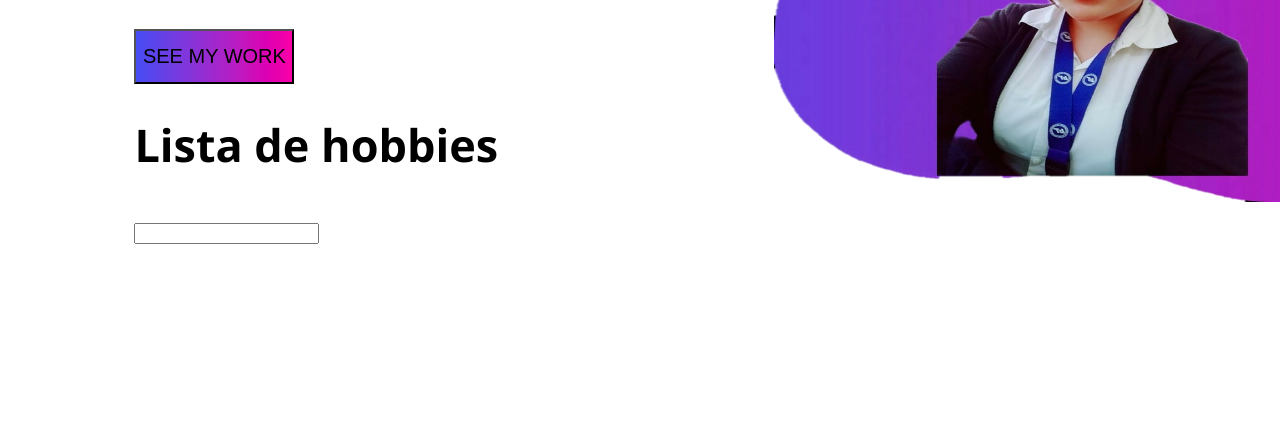
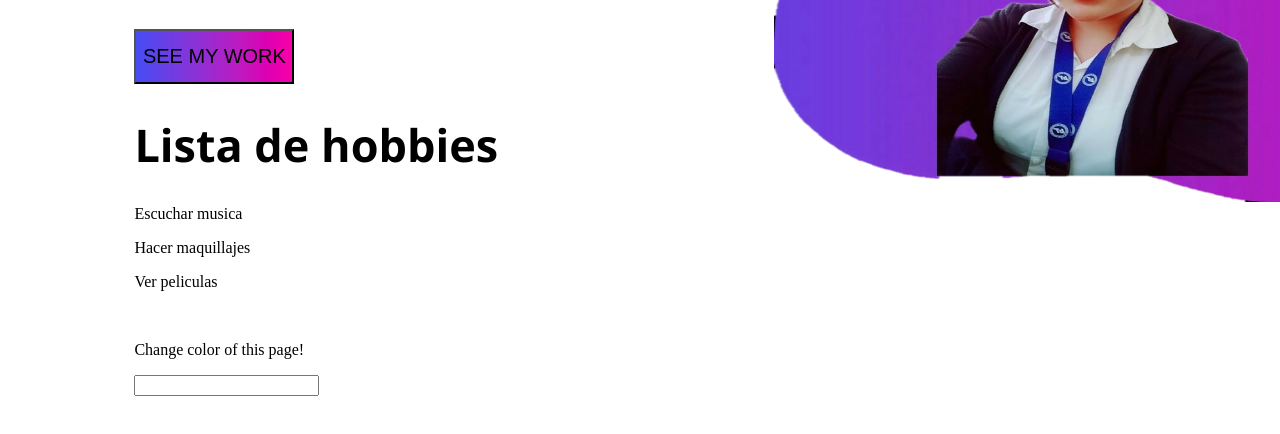
Before and after one commit to cecilia-tisca/ProyectoDWPU1, a plain HTML site: page index.html in a window 1280 px wide. Shown: the part 338-772 px from the top of the page. Drawn offline with Linux system fonts and the light colour scheme.

Commit message:
Feat: Hobbies and the indication to change the color of the page were added

```diff
--- a/index.html
+++ b/index.html
@@ -33,7 +33,11 @@
         <br><br>
         <button type="button">SEE MY WORK</button>
         <h1>Lista de hobbies</h1>
+        <p>Escuchar musica</p>
+        <p>Hacer maquillajes</p>
+        <p>Ver peliculas</p>
         <br>
+        <p>Change color of this page!</p>
         <input type="text" id="color" oninput="changeColor(this)"> <br>
     </div>
     <div class="container" id="imagen">
--- a/script.js
+++ b/script.js
@@ -0,0 +1,3 @@
+function changeColor(event){
+    document.getElementById("main").style.backgroundColor = event.value;
+}
```
